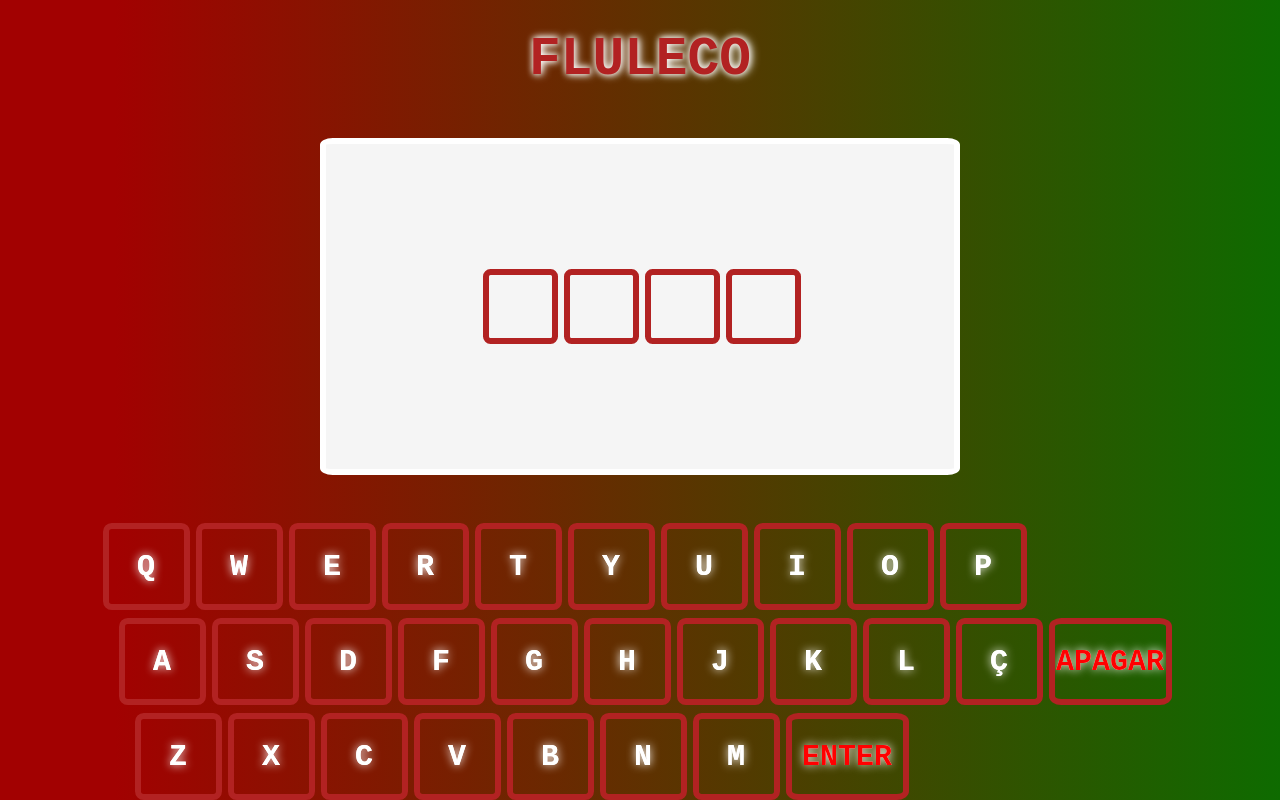
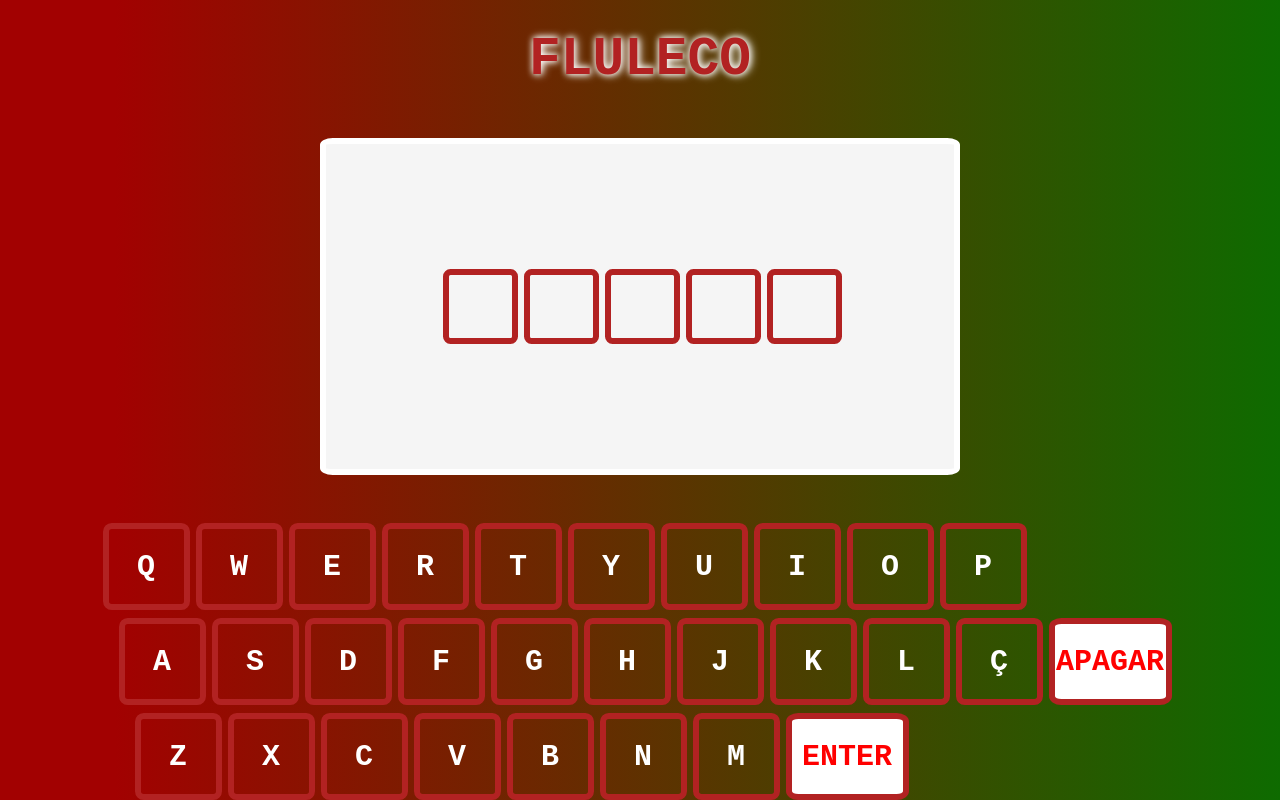
Before and after one commit to AbellasJuan/Fluleco, a React (Create React App) app: page / in a window 1280 px wide. Built offline with nearby package versions, Linux system fonts and the light colour scheme; a web font is replaced by a local one.

Commit message:
chore: change array of names

```diff
--- a/src/pages/Home/index.js
+++ b/src/pages/Home/index.js
@@ -4,17 +4,19 @@ import Teclado from "../Teclado/index.js";
 import Tela from "../Tela/index.js";
 
 export default function Home(){
-    const palavras = ['CANO', 'CRISTIANO', 'PINEIDA', 'ANDRE'];
+    const palavras = [
+                        {name: 'CANOA', posicao: 'atacante'}, {name: 'CANOB', posicao: 'atacante'}, {name: 'CANOC', posicao: 'atacante'}, {name: 'CANOD', posicao: 'atacante'}
+                    ];
 
     const [palavraProvisoriaDoUsuario, setPalavraProvisoriaDoUsuario] = useState([]);
     const [ palavraSorteada, setPalavraSorteada ] = useState([]);
 
     function shuffleArray(){
         const palavrasEmbaralhadas = palavras.sort(() => Math.random() - 0.5);
-        const unicaPalavra = palavrasEmbaralhadas[0];
+        const unicaPalavra = palavrasEmbaralhadas[0].name;
         const letrasSeparadas = unicaPalavra.split('');
         setPalavraSorteada(letrasSeparadas);
-    }
+    };
 
     return(
         <Container>
--- a/src/pages/Teclado/style.js
+++ b/src/pages/Teclado/style.js
@@ -37,11 +37,11 @@ const Letter = styled.input`width: 2.5em;
     color: white;
     color: ${(props) => props.apagar === 10 && 'red'};
     width: ${(props) => props.apagar === 10 && '3.7em'};
+    background: ${(props) => props.apagar ===10 && 'white'};
 
     color: ${(props) => props.enter && 'red'};
     width: ${(props) => props.enter && '3.7em'};
-
-    text-shadow: 0.1px 0px 10px #ffffff, 0  0 0.1px white;
+    background: ${(props) => props.enter && 'white'};
 
     :hover{
         transition-duration: 0.2s;
```
Also changed, not shown: 1 other file (tests, documents, lock files or other folders).
